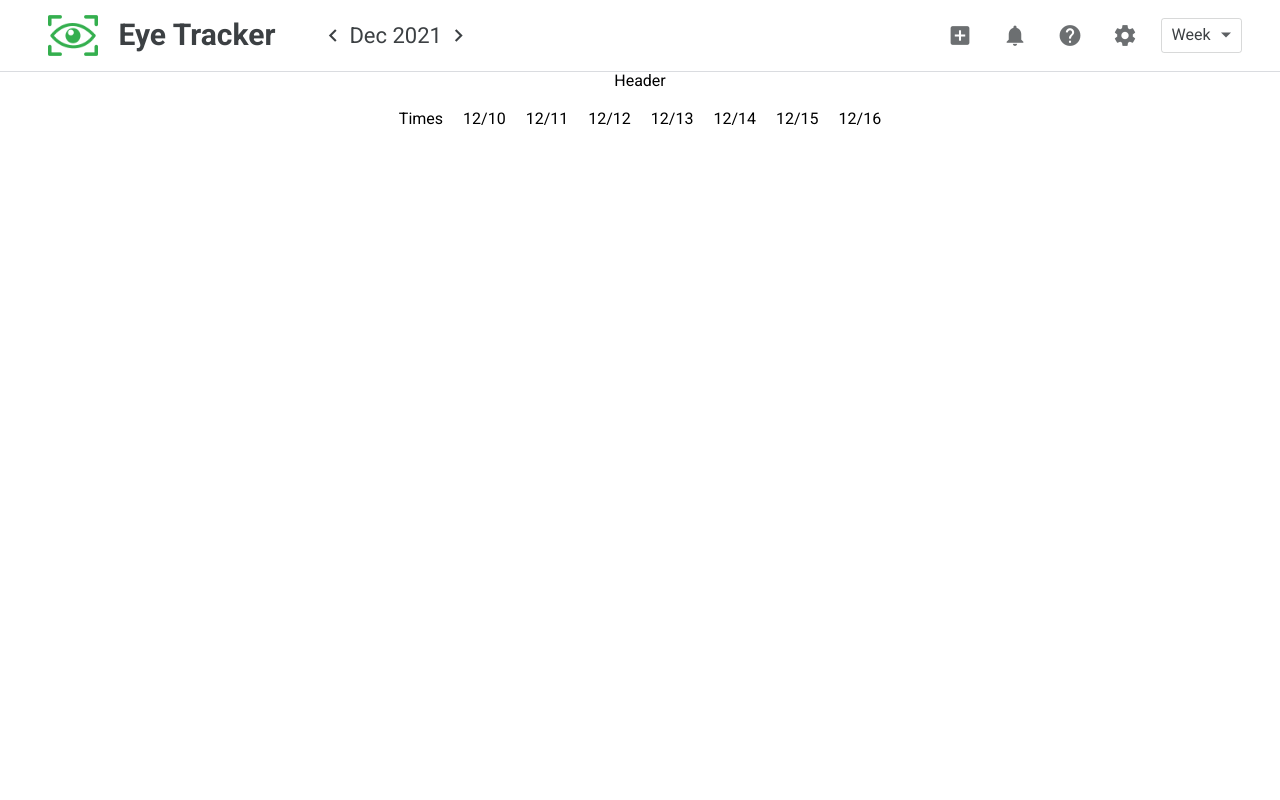
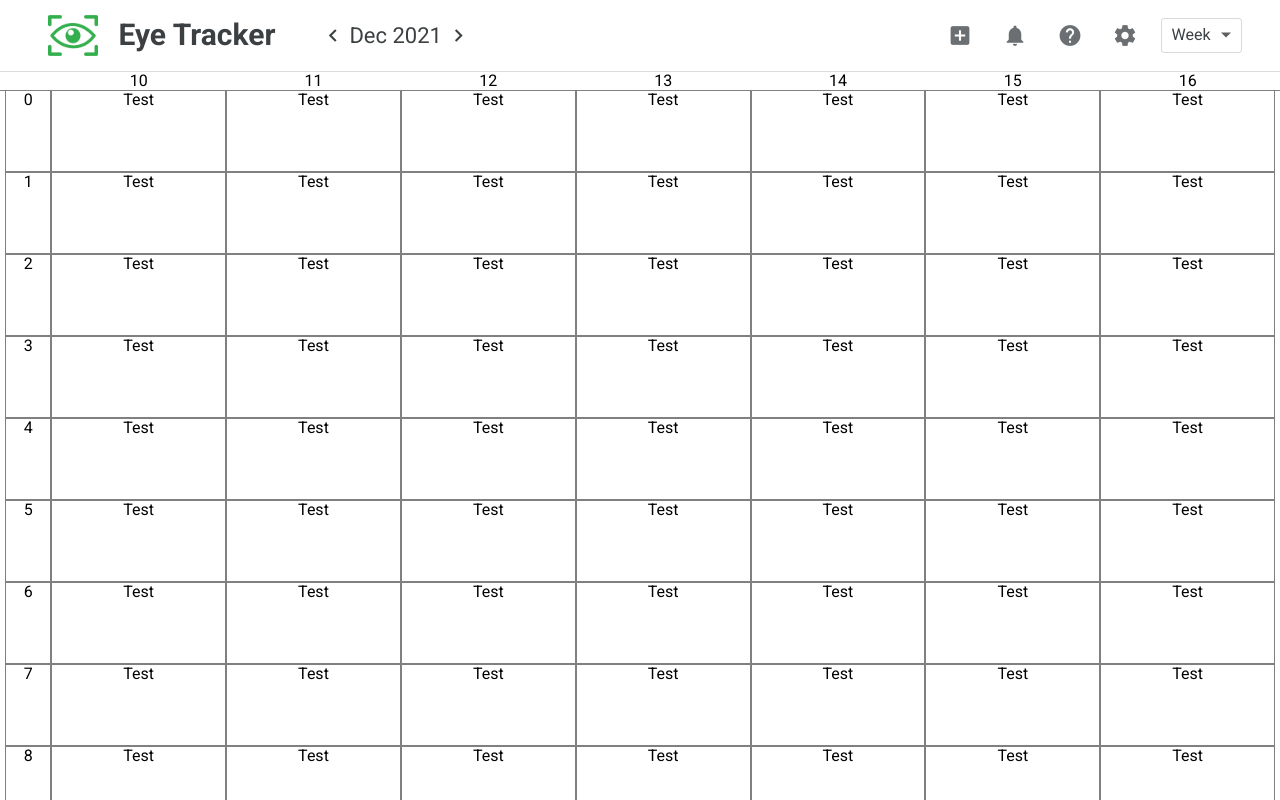
Before and after one commit to JosephRosenfeld/eye-tracker-front-end, a React (Create React App) app: page /week in a window 1280 px wide. Built offline with nearby package versions, Linux system fonts and the light colour scheme.

Commit message:
Fixing header offset in MultiDay View

```diff
--- a/src/components/FullDay.css
+++ b/src/components/FullDay.css
@@ -0,0 +1,8 @@
+.full-day {
+  flex-grow: 1; /*Makes each day expand evenly to take up space*/
+}
+
+.full-day-hr {
+  height: var(--multi-hr-height);
+  border: 1px solid grey;
+}
--- a/src/components/FullDay.js
+++ b/src/components/FullDay.js
@@ -1,5 +1,18 @@
+import "./FullDay.css";
+
 const FullDay = ({ year, month, day }) => {
-  return <div>{`${month + 1}/${day}`}</div>;
+  const tempArr = new Array(24).fill(0);
+  const timeArr = tempArr.map((el, i) => {
+    return i;
+  });
+
+  return (
+    <div className='full-day' dt={year}>
+      {timeArr.map((el) => (
+        <div className='full-day-hr'>Test</div>
+      ))}
+    </div>
+  );
 };
 
 export default FullDay;
--- /dev/null
+++ b/src/components/MultiHeader.css
@@ -0,0 +1,17 @@
+.multi-header {
+  border-bottom: 1px solid grey;
+  display: flex;
+}
+
+.time-scale-offset {
+  width: var(--time-scale-width);
+}
+
+.multi-header-days {
+  display: flex;
+  width: 100%;
+}
+
+.multi-header-day {
+  flex-grow: 1;
+}
--- /dev/null
+++ b/src/components/MultiHeader.js
@@ -0,0 +1,19 @@
+import "./MultiHeader.css";
+
+const MultiHeader = ({ dtArr }) => {
+  //calculate the scrollbar width
+
+  return (
+    <div className='multi-header'>
+      <div className='time-scale-offset'></div>
+      <div className='multi-header-days'>
+        {dtArr.map((el) => (
+          <div className='multi-header-day'>{el.day}</div>
+        ))}
+      </div>
+      <div className='scroll-bar-offset'></div>
+    </div>
+  );
+};
+
+export default MultiHeader;
--- /dev/null
+++ b/src/components/TimeScale.css
@@ -0,0 +1,8 @@
+.time-scale {
+  width: var(--time-scale-width);
+}
+
+.time-scale-hr {
+  height: var(--multi-hr-height);
+  border: 1px solid grey;
+}
--- /dev/null
+++ b/src/components/TimeScale.js
@@ -0,0 +1,19 @@
+import "./TimeScale.css";
+
+const TimeScale = () => {
+  const tempArr = new Array(24).fill(0);
+  const timeArr = tempArr.map((el, i) => {
+    return i;
+  });
+
+  return (
+    <div className='time-scale'>
+      {timeArr.map((el) => (
+        <div className='time-scale-hr' time={el}>
+          {el}
+        </div>
+      ))}
+    </div>
+  );
+};
+export default TimeScale;
--- a/src/index.css
+++ b/src/index.css
@@ -1,5 +1,9 @@
 :root {
   --text-color: rgb(60, 64, 67);
+  --global-header-height: 70.625px;
+  --multi-header-height: 19.39px;
+  --multi-hr-height: 5rem;
+  --time-scale-width: 3rem;
 }
 
 body {
--- a/src/screens/MultiDay.css
+++ b/src/screens/MultiDay.css
@@ -1,12 +1,25 @@
-.multi-day-container {
+/*Whole page*/
+.multi-day-container > div {
+  padding: 0px 5px;
+}
+
+.multi-day-and-time {
   display: flex;
-  flex-direction: column;
-  justify-content: center;
-  align-items: center;
-  gap: 20px;
+
+  position: absolute;
+  top: calc(var(--global-header-height) + var(--multi-header-height));
+  left: 0;
+  right: 0;
+  bottom: 0;
+  overflow-y: auto;
 }
 
 .multi-days {
   display: flex;
-  gap: 20px;
+  width: 100%;
 }
+
+.child-big {
+  background-color: blue;
+  height: 5000px;
+}
--- a/src/screens/MultiDay.js
+++ b/src/screens/MultiDay.js
@@ -3,6 +3,9 @@ import "./MultiDay.css";
 import { useEffect } from "react";
 import { useSelector } from "react-redux";
 
+/*--- Component Imports ---*/
+import MultiHeader from "../components/MultiHeader";
+import TimeScale from "../components/TimeScale";
 import FullDay from "../components/FullDay";
 
 const MultiDay = ({ newViewDt = null }) => {
@@ -10,14 +13,13 @@ const MultiDay = ({ newViewDt = null }) => {
   const page = useSelector((state) => state.page);
   let { year, month, day } = useSelector((state) => state.viewDt);
 
-  //if newViewDt isn't null (didn't navigate here by clicking a yearly link)
-
+  //if newViewDt isn't null overwrite our local view date
+  //(Update of global viewDt happened in the double click function on the Yearly)
   if (newViewDt) {
     year = newViewDt.year;
     month = newViewDt.month;
     day = newViewDt.month;
   }
-  //Dispatch action to update state
 
   //Calculate lookback
   const lookBack = page == "/week" ? 7 : page == "/3day" ? 3 : 3;
@@ -37,9 +39,10 @@ const MultiDay = ({ newViewDt = null }) => {
   return (
     <main className='multi-day-container'>
       {/*Some thing for the timeline on the left side*/}
-      <div>Header</div>
+      <MultiHeader dtArr={dtArr} />
+      <div className='multi-day-and-time'>
+        <TimeScale />
         <div className='multi-days'>
-        <div>Times</div>
           {dtArr.map((el) => (
             <FullDay
               year={el.year}
@@ -50,6 +53,8 @@ const MultiDay = ({ newViewDt = null }) => {
             />
           ))}
         </div>
+        {/**/}
+      </div>
     </main>
   );
 };
--- a/src/screens/Yearly.css
+++ b/src/screens/Yearly.css
@@ -8,8 +8,7 @@
   column-gap: 50px;
 
   position: absolute;
-  top: 70.625px; /*Offset of header*/ /*This is manually calculated which is kinda messy.
-  Will need to adjust it if header changes size on diff screen sizes*/
+  top: var(--global-header-height); /*Offset of header*/
   left: 0px;
   right: 0px;
   bottom: 0px;
```
Also changed, not shown: src/components/WeekHeader.css (deleted), src/components/WeekHeader.js (deleted). Lines whose indentation alone changed are shown as unchanged.
